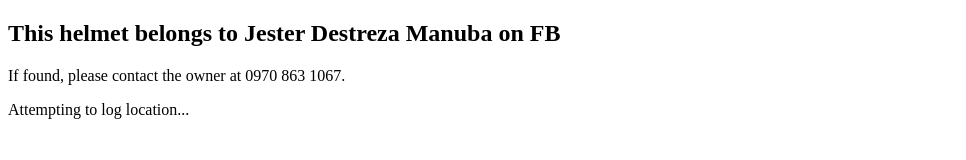
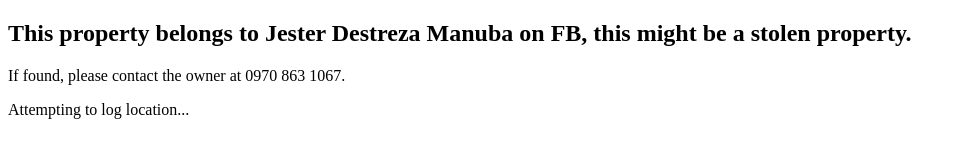
Before and after one commit to jesmnb/Helmet-Tracker, a plain HTML site: page index.html in a window 1280 px wide. Shown: the whole page, without its empty margins (0-966 px from the left). Drawn offline with Linux system fonts and the light colour scheme.

Commit message:
Update index.html

```diff
--- a/index.html
+++ b/index.html
@@ -5,7 +5,7 @@
   <meta name="viewport" content="width=device-width, initial-scale=1.0">
 </head>
 <body>
-  <h2>This helmet belongs to Jester Destreza Manuba on FB</h2>
+  <h2>This property belongs to Jester Destreza Manuba on FB, this might be a stolen property.</h2>
   <p>If found, please contact the owner at 0970 863 1067.</p>
   <p id="status">Attempting to log location...</p>
 
```
